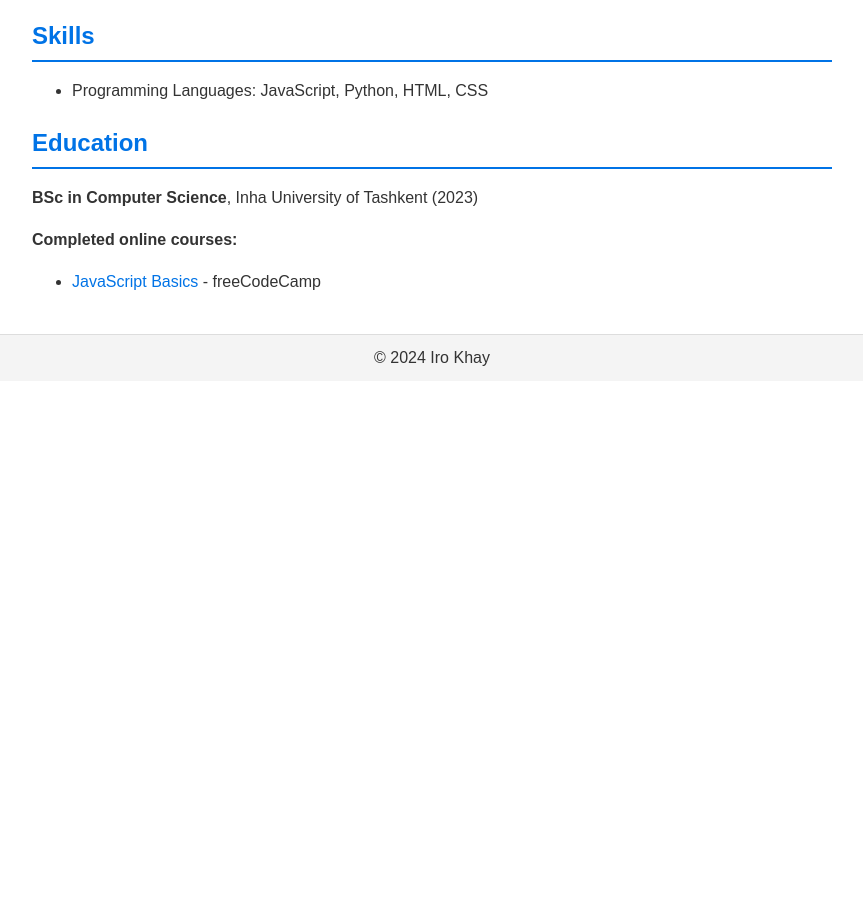
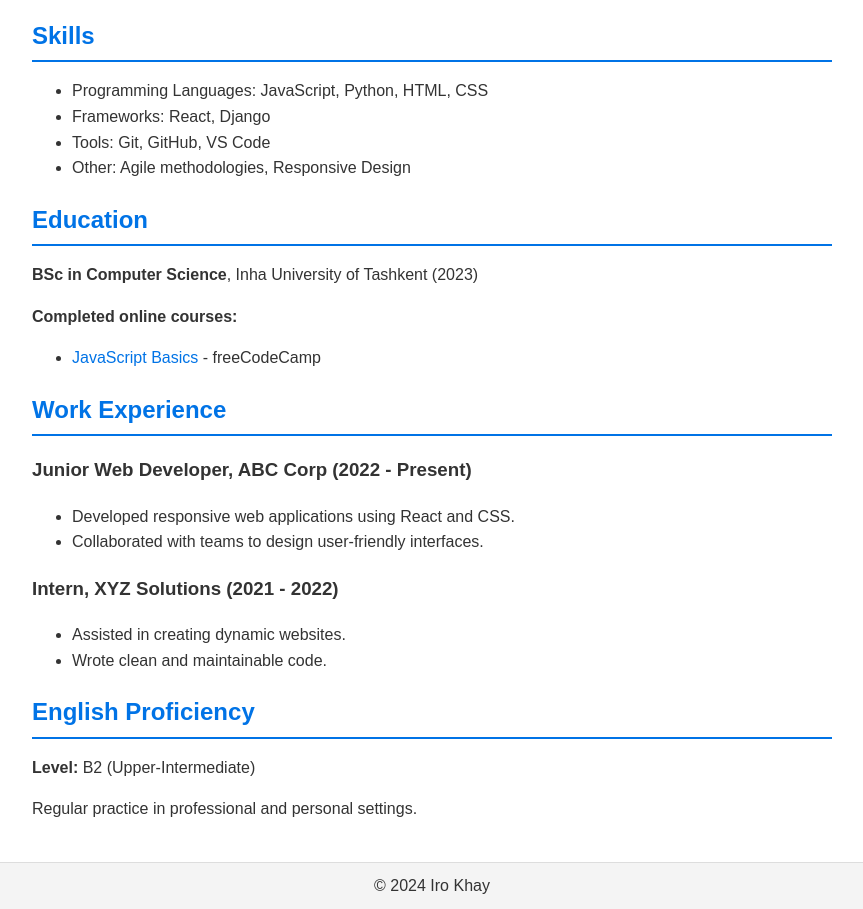
Before and after one commit to iro-khay/rsschool-cv, a plain HTML site: page index.html in a window 1280 px wide. Shown: the part 494-1403 px from the top of the page, without its empty margins (208-1071 px from the left). Before the commit the page ends 875 px from the top, so only its background shows below. Drawn offline with Linux system fonts and the light colour scheme.

Commit message:
Update index.html

```diff
--- a/index.html
+++ b/index.html
@@ -32,6 +32,9 @@
             <h2>Skills</h2>
             <ul>
                 <li>Programming Languages: JavaScript, Python, HTML, CSS</li>
+                <li>Frameworks: React, Django</li>
+                <li>Tools: Git, GitHub, VS Code</li>
+                <li>Other: Agile methodologies, Responsive Design</li>
             </ul>
         </section>
 
@@ -43,6 +46,30 @@
                 <li><a href="https://freecodecamp.org">JavaScript Basics</a> - freeCodeCamp</li>
             </ul>
         </section>
+
+        <section id="work">
+            <h2>Work Experience</h2>
+            <article>
+                <h3>Junior Web Developer, ABC Corp (2022 - Present)</h3>
+                <ul>
+                    <li>Developed responsive web applications using React and CSS.</li>
+                    <li>Collaborated with teams to design user-friendly interfaces.</li>
+                </ul>
+            </article>
+            <article>
+                <h3>Intern, XYZ Solutions (2021 - 2022)</h3>
+                <ul>
+                    <li>Assisted in creating dynamic websites.</li>
+                    <li>Wrote clean and maintainable code.</li>
+                </ul>
+            </article>
+        </section>
+
+        <section id="english">
+            <h2>English Proficiency</h2>
+            <p><strong>Level:</strong> B2 (Upper-Intermediate)</p>
+            <p>Regular practice in professional and personal settings.</p>
+        </section>
     </main>
 
     <footer class="footer">
```
